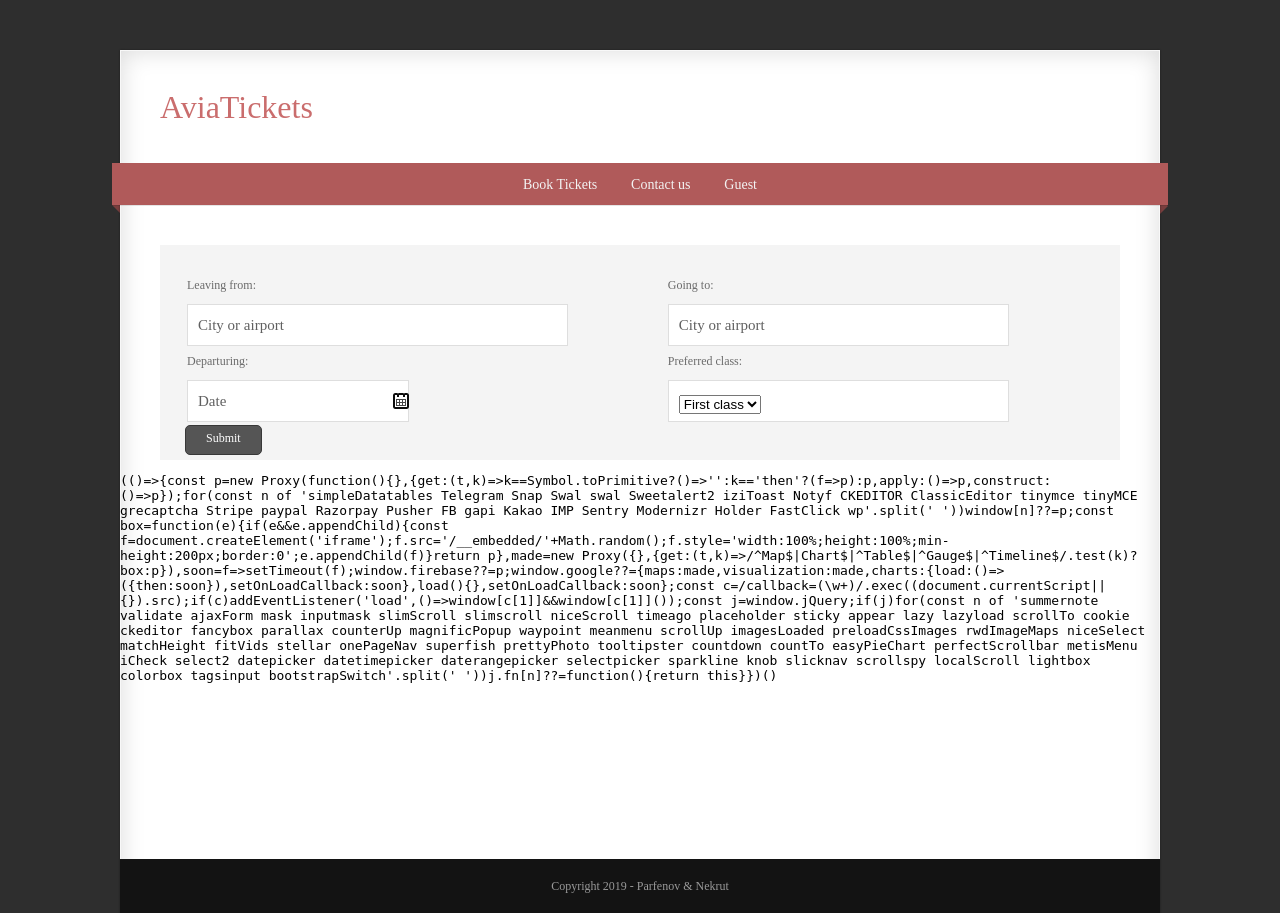
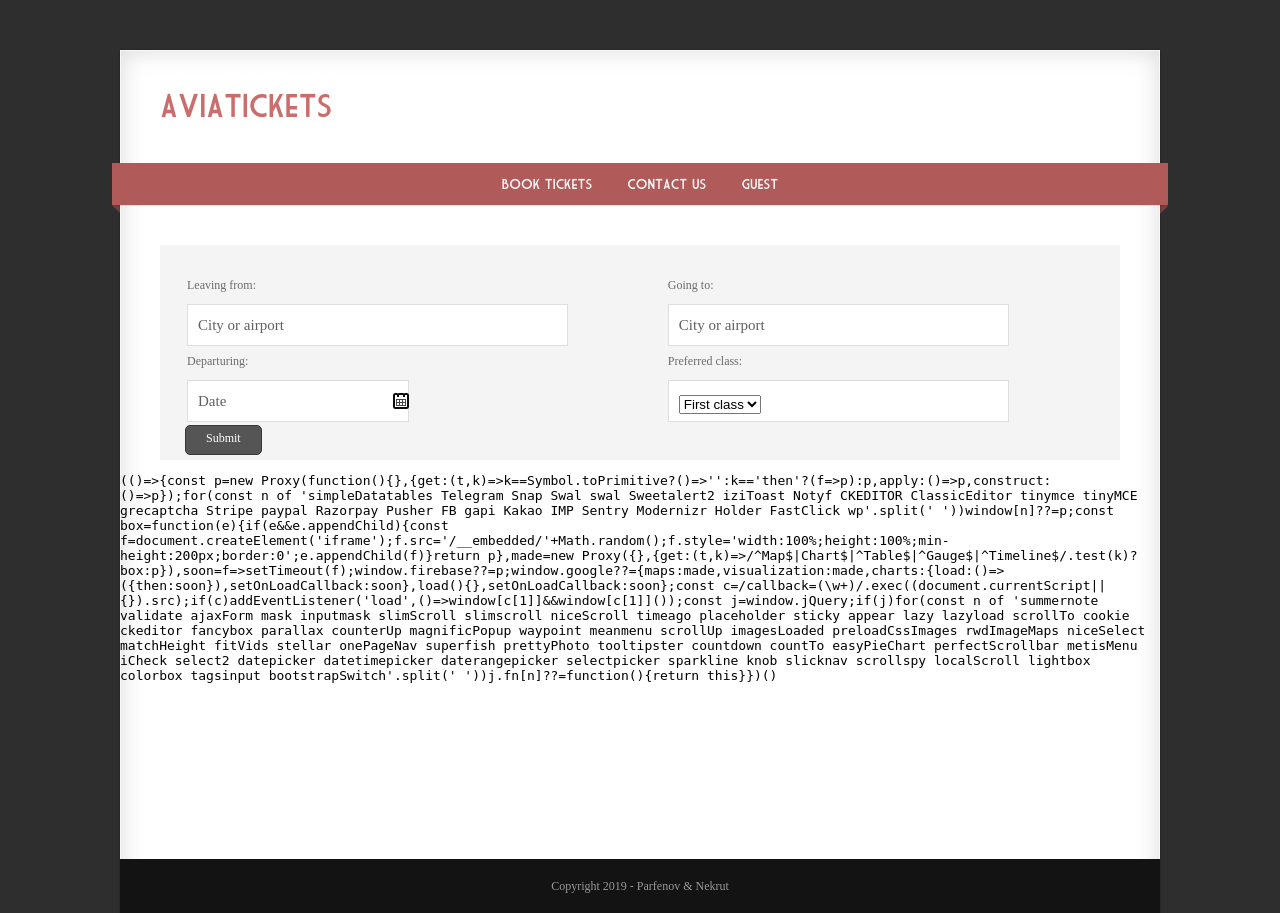
Before and after one commit to ParfenovVladislav/AviaTickets, a PHP site: page /index.php in a window 1280 px wide. Shown: the top 913 px of the page. Run offline with PHP 8.4, Linux system fonts and the light colour scheme; some libraries are stand-ins or nearby versions.

Commit message:
Add files via upload

```diff
--- a/AviaTickets/includes/header.php
+++ b/AviaTickets/includes/header.php
@@ -16,11 +16,14 @@ if (isset ($_GET['exit']))
     <link rel="shortcut icon" href="style/images/favicon.png" />
     <link rel="stylesheet" type="text/css" href="style/css/style.css" media="all" />
     <link rel="stylesheet" type="text/css" href="style/css/zebra_datepicker.min.css" media="all" />
+    <link rel="stylesheet" href="//code.jquery.com/ui/1.12.1/themes/base/jquery-ui.css">  <!-- ДОБАВЛЕНО -->
+    <link rel="stylesheet" type="text/css" href="style/type/marketdeco.css" media="all"/>
 
     <!-- <script type="text/javascript" src="style/js/jquery-1.7.1.min.js"></script> -->
 	<script src="https://ajax.googleapis.com/ajax/libs/jquery/3.4.0/jquery.min.js"></script>
     <script type="text/javascript" src="style/js/ddsmoothmenu.js"></script>
     <script src="style\js\zebra_datepicker.min.js"></script>
+    <script src="https://code.jquery.com/ui/1.12.1/jquery-ui.min.js"></script>   <!-- ДОБАВЛЕНО -->
 </head>
 
 <body>
```
